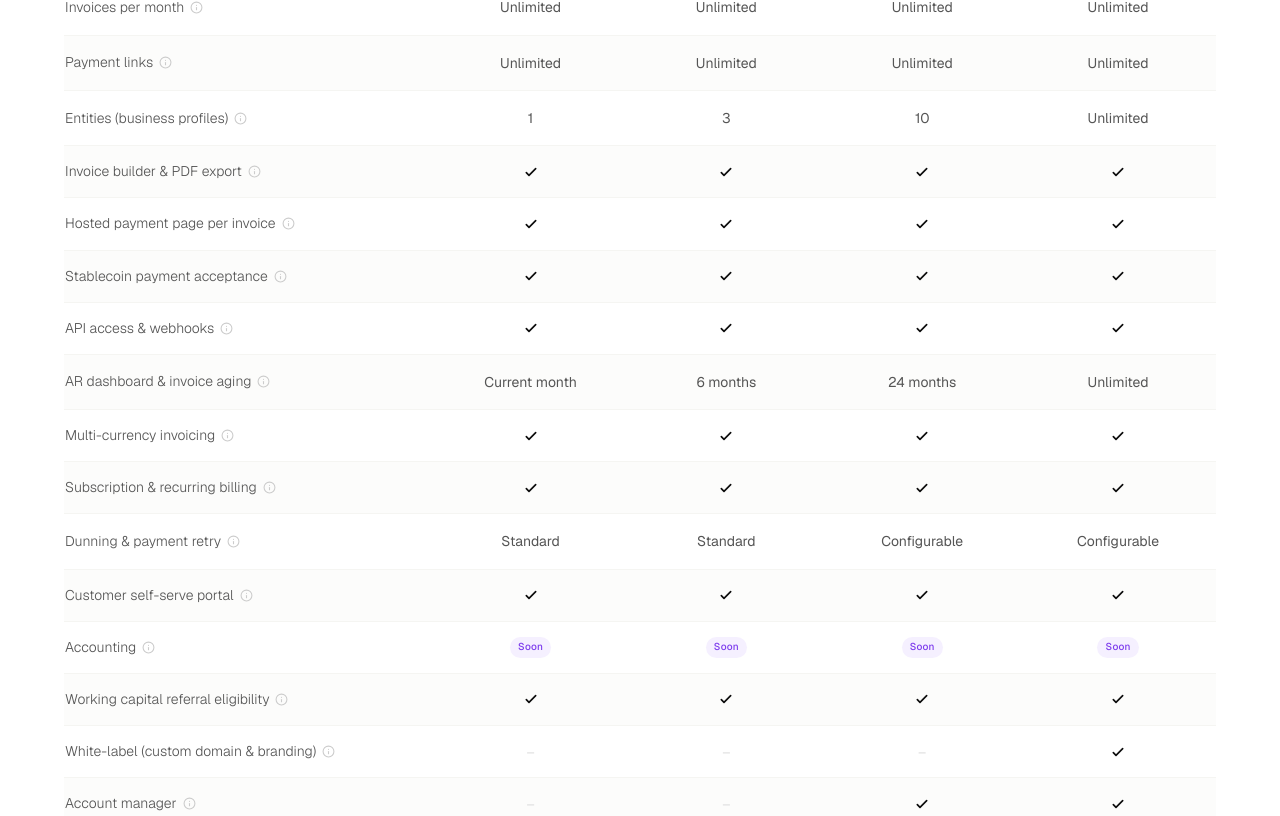
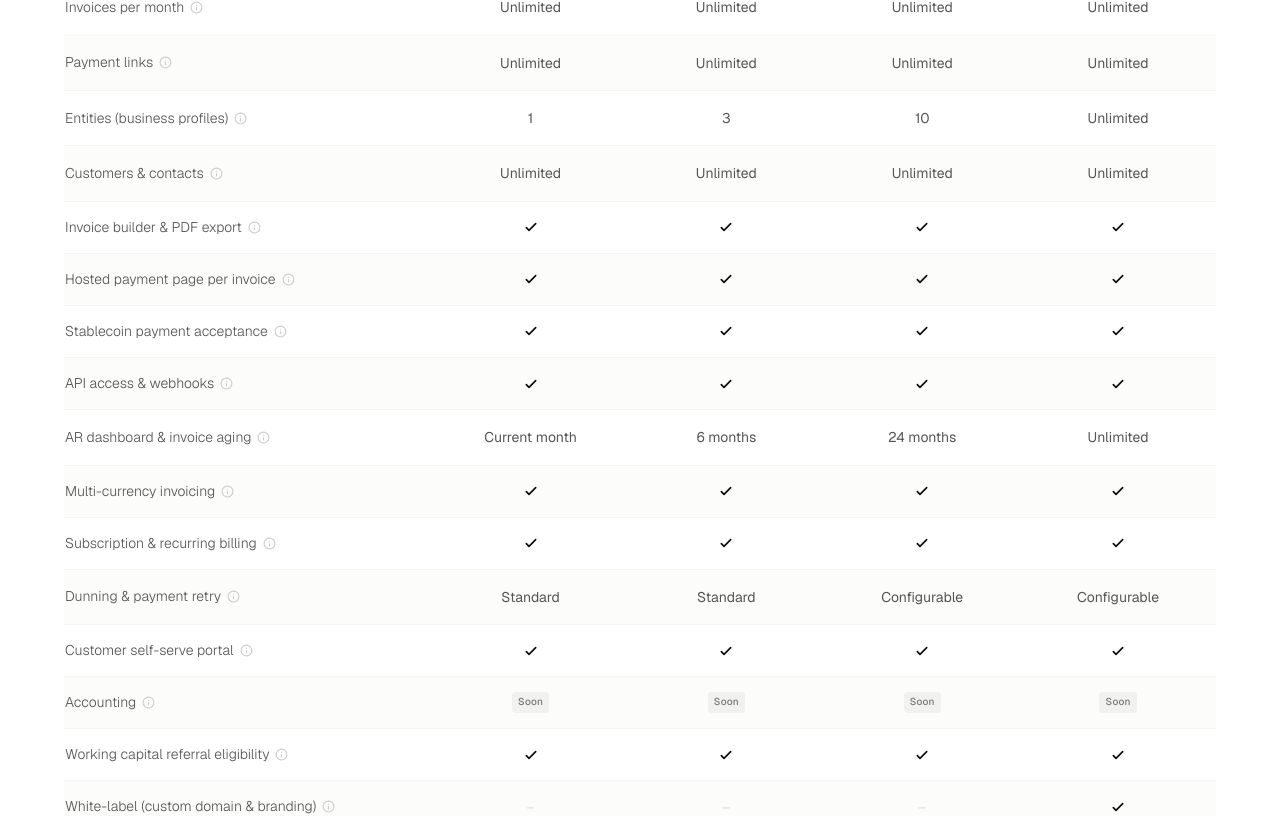
Before and after one commit to omniasky/paymonei-website, a Next.js app: page /pricing in a window 1280 px wide. Shown: the part 1972-2788 px from the top of the page. Built offline with nearby package versions, Linux system fonts and the light colour scheme.

Commit message:
pricing: Notion-style gray Soon badge; add unlimited customers & contacts row

```diff
--- a/src/app/pricing/page.tsx
+++ b/src/app/pricing/page.tsx
@@ -217,6 +217,11 @@ const comparison: ComparisonRow[] = [
     starter: "1", core: "3", growth: "10", enterprise: "Unlimited",
   },
   {
+    feature: "Customers & contacts",
+    tooltip: "The number of clients and contacts you can store across all entities. Unlimited on all plans.",
+    starter: "Unlimited", core: "Unlimited", growth: "Unlimited", enterprise: "Unlimited",
+  },
+  {
     feature: "Invoice builder & PDF export",
     tooltip: "Build invoices with line items and get a PDF automatically.",
     starter: true, core: true, growth: true, enterprise: true,
@@ -307,7 +312,7 @@ function Dash() {
 
 function ComingSoon() {
   return (
-    <span className="inline-flex items-center rounded-full bg-[#F5F0FF] px-2 py-0.5 text-[10px] font-medium tracking-wide text-[#7C3AED]">
+    <span className="inline-flex items-center rounded-sm bg-[#F1F1EF] px-1.5 py-0.5 text-[10px] font-medium tracking-wide text-[#787774]">
       Soon
     </span>
   );
```
